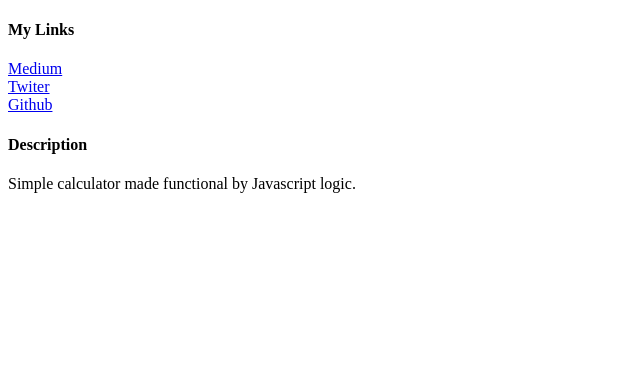
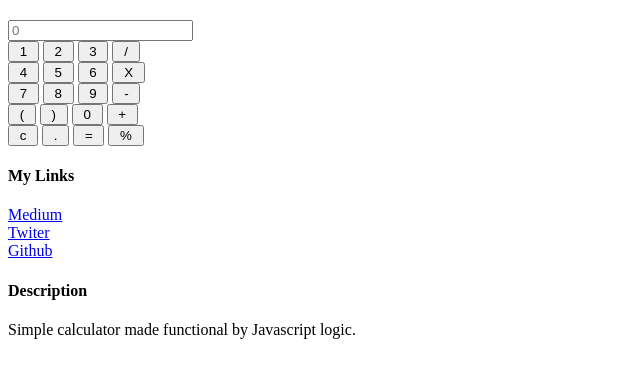
Before and after one commit to Diamond705/simple-js-calculator, a PHP site: page / in a window 1280 px wide. Shown: the part 47-425 px from the top of the page, without its empty margins (0-640 px from the left). Run offline with PHP 8.4, Linux system fonts and the light colour scheme.

Commit message:
added html inputs for the calculator

```diff
--- a/index.php
+++ b/index.php
@@ -23,7 +23,39 @@
 	    <div class="container">
 			<div class="row">
 				<div class="col-lg-8 col-lg-offset-2 centered">
-                    <!-- basic calculator -->
+					<!-- basic calculator -->
+					<form name="calc">
+						<input type="text" name="output" placeholder="0" value="" ><br>
+
+						<input type="button" name="" value=" 1 ">
+						<input type="button" name="" value=" 2 ">
+						<input type="button" name="" value=" 3 ">
+						<input type="button" name="" value=" / "><br>
+
+						<input type="button" name="" value=" 4 ">
+						<input type="button" name="" value=" 5 ">
+						<input type="button" name="" value=" 6 ">
+						<input type="button" name="" value=" X "><br>
+
+						<input type="button" name="" value=" 7 ">
+						<input type="button" name="" value=" 8 ">
+						<input type="button" name="" value=" 9 ">
+						<input type="button" name="" value=" - "><br>
+
+						<input type="button" name="" value=" ( ">
+						<input type="button" name="" value=" ) ">
+						<input type="button" name="" value=" 0 ">
+						<input type="button" name="" value=" + "><br>
+
+						<input type="button" name="" value=" c ">
+						<input type="button" name="" value=" . ">
+						<input type="button" name="" value=" = ">
+						<input type="button" name="" value=" % "><br>
+
+
+
+
+					</form>
 
 				</div><!-- /col-lg-8 -->
 			</div><!-- /row -->
```
